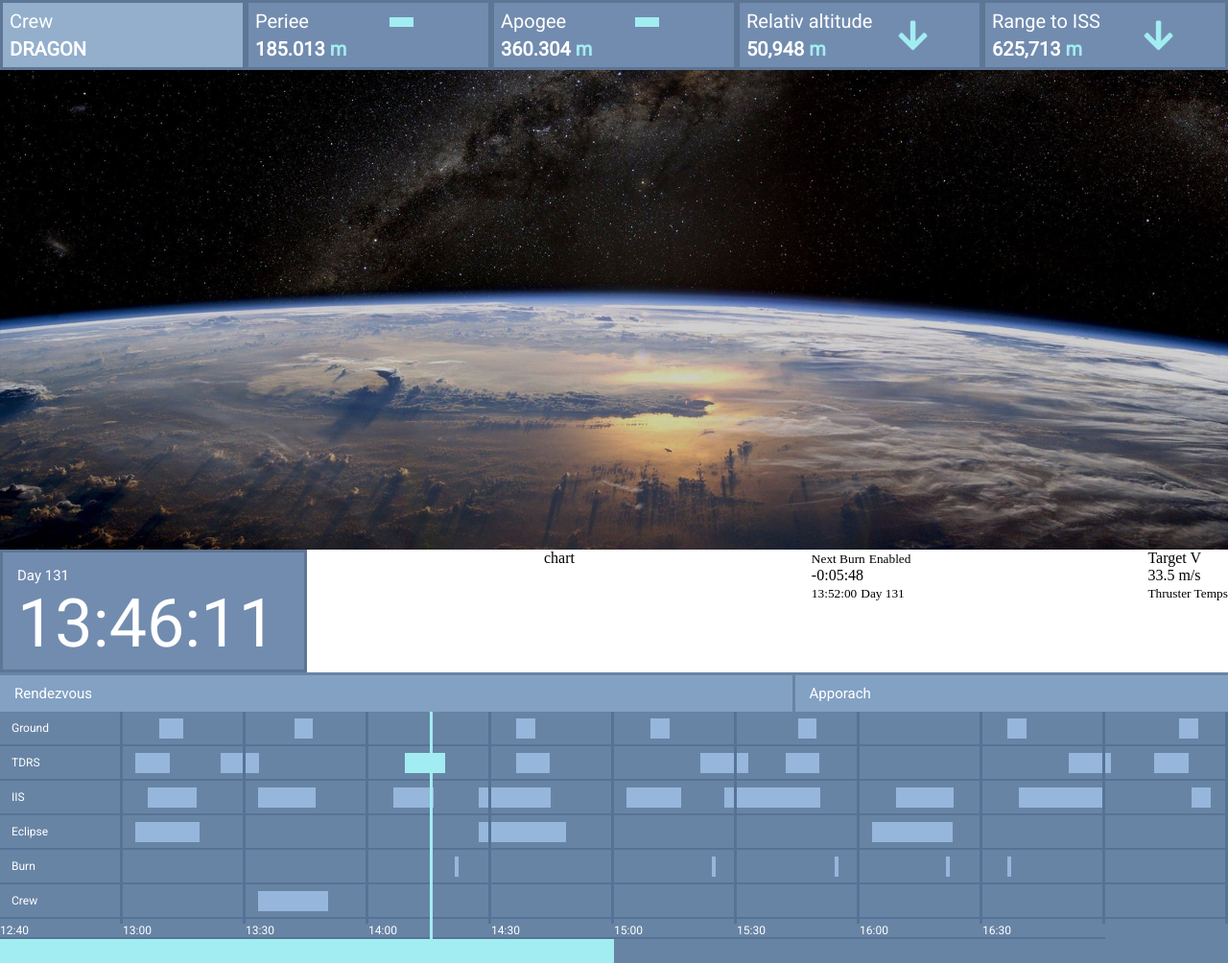
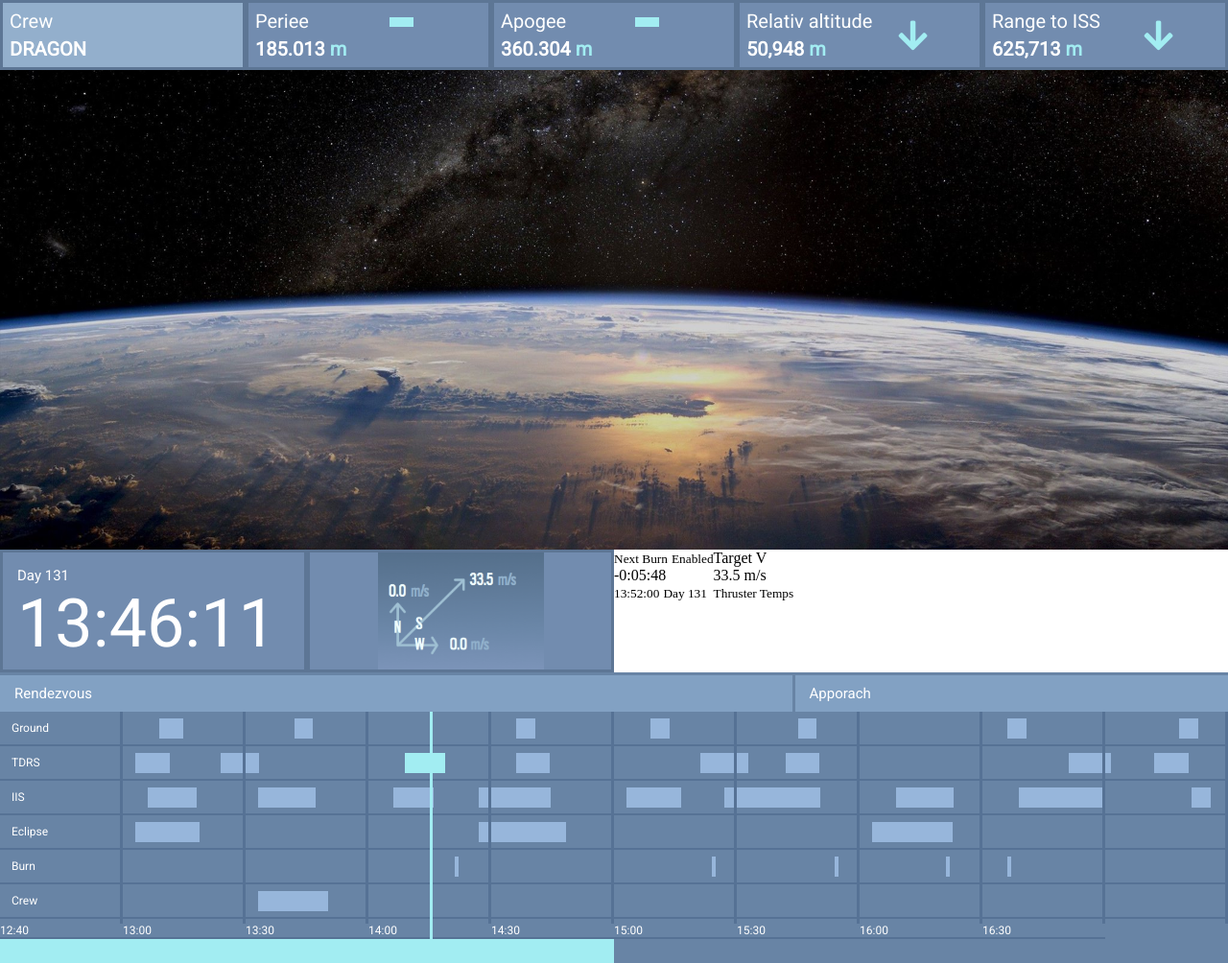
Before and after one commit to yfedyai/spacex-repo, a plain HTML site: page index.html in a window 1280 px wide. Shown: the whole page at 96% size. Drawn offline with Linux system fonts and the light colour scheme.

Commit message:
added day info row

```diff
--- a/index.html
+++ b/index.html
@@ -40,7 +40,9 @@
            <div class="day-counter">Day 131</div>
            <div class="livetime">13:46:11</div>
        </div>
-       <div> chart </div>
+       <div class="chart main-block">
+          <div class="graphics"></div>
+        </div>
        <div>
            <div>
            <span><small>Next Burn</small></span>
--- a/style.css
+++ b/style.css
@@ -90,7 +90,6 @@
 
 .day-info {
     display: flex;
-    justify-content: space-between;
 }
 
 .day-counter {
@@ -98,6 +97,14 @@
 }
 .livetime {
     font-size: 70px;
+}
+
+.chart {
+
+    background-image:url('img/systems-graph.jpg');
+    background-position:center;
+    background-size:contain;
+    background-repeat:no-repeat;
 }
 
 
```
Also changed, not shown: img/systems-graph.jpg (added).
